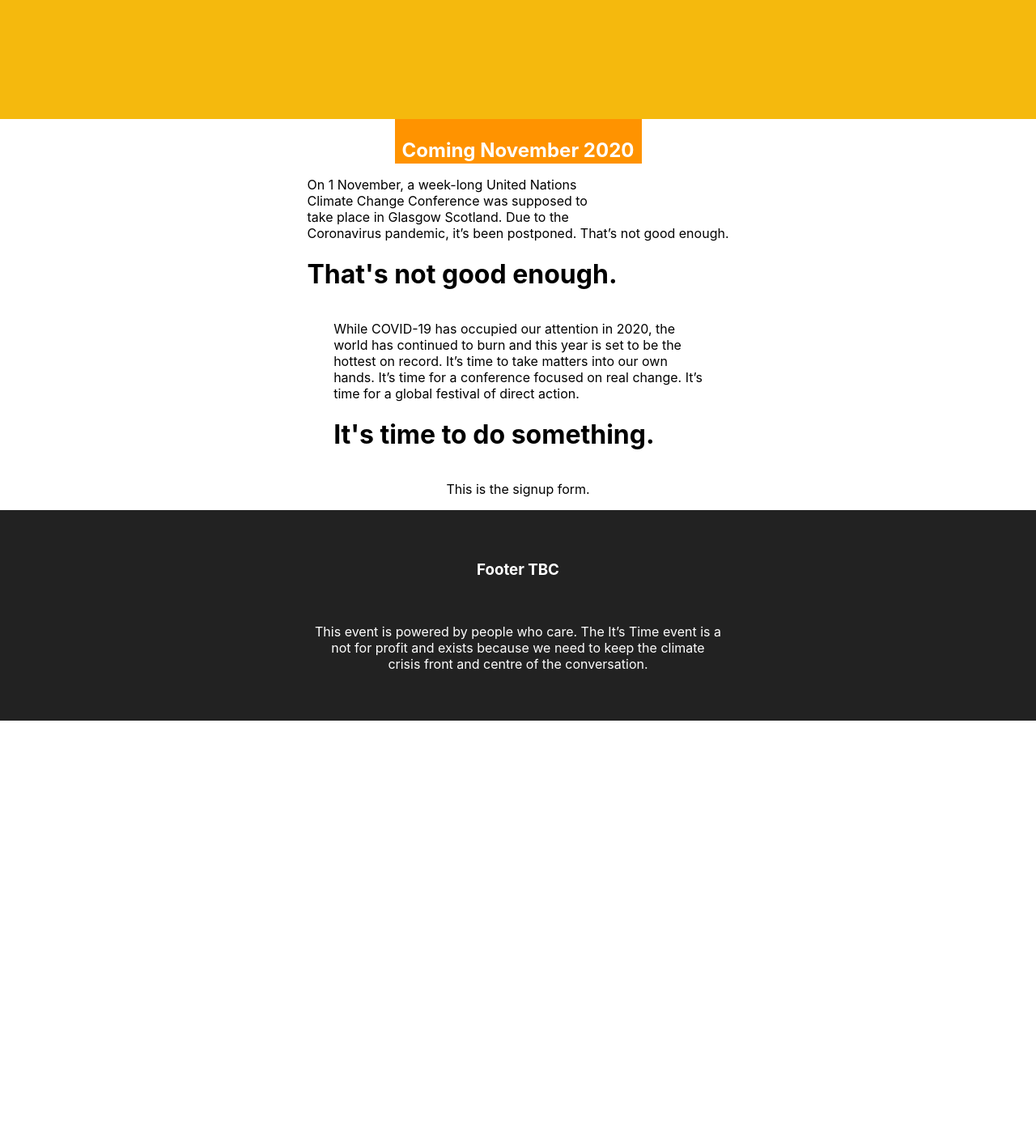
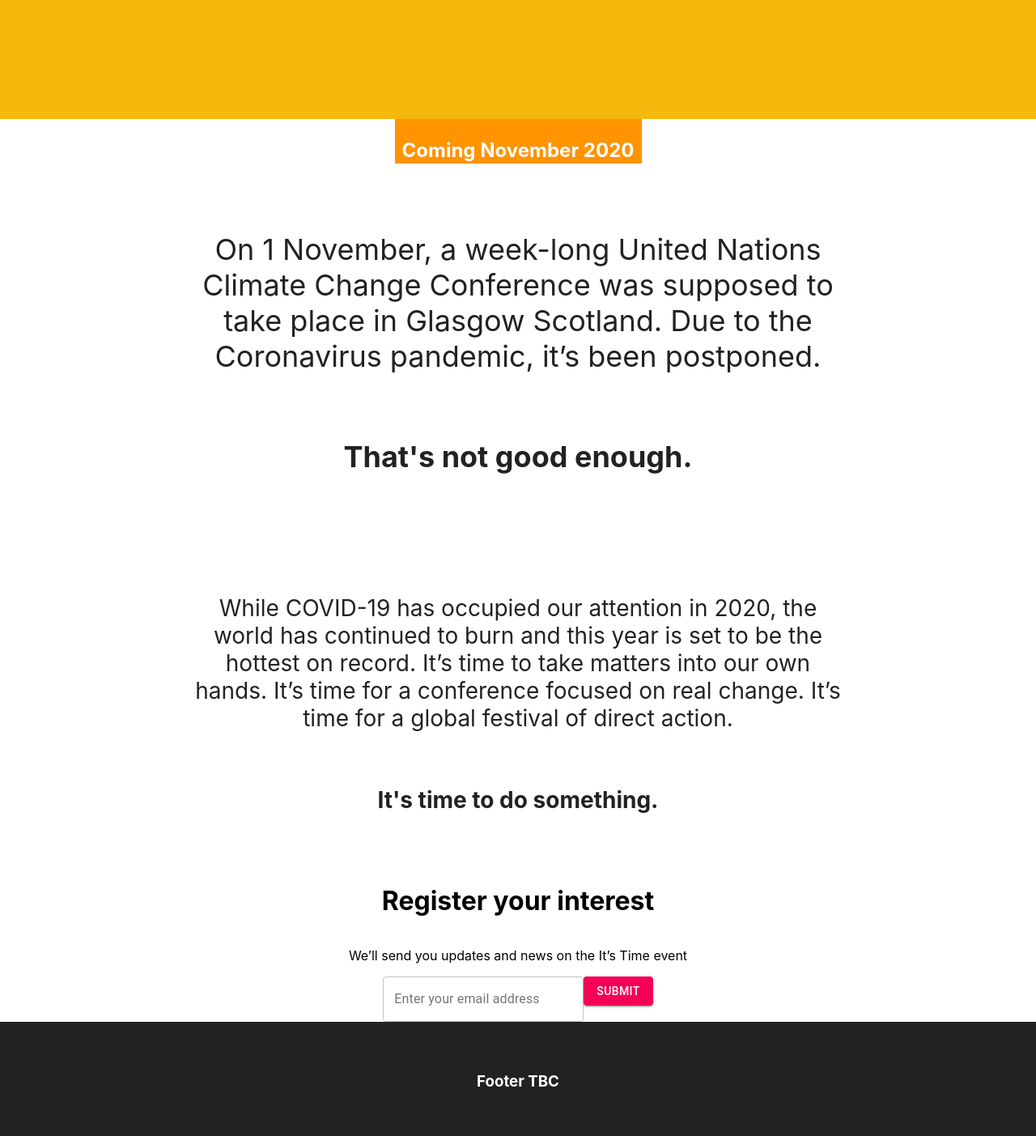
Before and after one commit to hayeskg/its-time, a Next.js app: page / in a window 1280 px wide. Shown: the part 404-1807 px from the top of the page at 81% size. Before the commit the page ends 1294 px from the top, so only its background shows below. Built offline with nearby package versions, Linux system fonts and the light colour scheme.

Commit message:
Form component created, but not handled and not styled

```diff
--- a/components/form.js
+++ b/components/form.js
@@ -1,7 +1,18 @@
+import { TextField, Button } from '@material-ui/core';
+
 export default function Form({ dateString }) {
   return (
-    <p>
-      This is the signup form.
-    </p>
+    <>
+      <h1>
+        Register your interest
+    </h1>
+      <p>We’ll send you updates and news on the It’s Time event</p>
+      <form>
+        <TextField id="outlined-basic" label="Enter your email address" variant="outlined" />
+        <Button variant="contained" color="secondary">
+          Submit
+</Button>
+      </form>
+    </>
   )
 }
--- a/package.json
+++ b/package.json
@@ -8,6 +8,7 @@
     "start": "next start"
   },
   "dependencies": {
+    "@material-ui/core": "^4.11.0",
     "next": "9.5.2",
     "react": "16.13.1",
     "react-dom": "16.13.1"
--- a/pages/index.js
+++ b/pages/index.js
@@ -18,13 +18,13 @@ export default function Home() {
           <p>Coming November 2020</p>
         </div>
         <div className={styles.para1}>
-          <p>On 1 November, a week-long United Nations <br />Climate Change Conference was supposed to <br />take place in Glasgow Scotland. Due to the <br />Coronavirus pandemic, it’s been postponed. That’s not good enough.</p>
-
+          <p>On 1 November, a week-long United Nations <br />Climate Change Conference was supposed to <br />take place in Glasgow Scotland. Due to the <br />Coronavirus pandemic, it’s been postponed.</p>
+          <br />
           <h1>That's not good enough.</h1>
         </div>
         <div className={styles.para2}>
           <p>While COVID-19 has occupied our attention in 2020, the <br /> world has continued to burn and this year is set to be the <br />hottest on record. It’s time to take matters into our own <br />hands. It’s time for a conference focused on real change. It’s <br />time for a global festival of direct action.</p>
-
+          <br />
           <h1>It's time to do something.</h1>
         </div>
         <Form />
--- a/styles/Home.module.css
+++ b/styles/Home.module.css
@@ -44,6 +44,40 @@
   margin: 0;
 }
 
+.para1 {
+  padding: 3rem;
+  background-color: #ffffff;
+  color: #222222;
+  justify-content: center;
+  text-align: center;
+}
+
+.para1 p {
+font-size: 36px;
+}
+
+.para1 h1 {
+font-size: 36px;
+font-weight: bold;
+}
+
+.para2 {
+  padding: 3rem;
+  background-color: #ffffff;
+  color: #222222;
+  justify-content: center;
+  text-align: center;
+}
+
+.para2 p {
+font-size: 28px;
+}
+
+.para2 h1 {
+font-size: 28px;
+font-weight: bold;
+}
+
 
 .footer {
   width: 100%;
```
Also changed, not shown: 1 other file (tests, documents, lock files or other folders).
